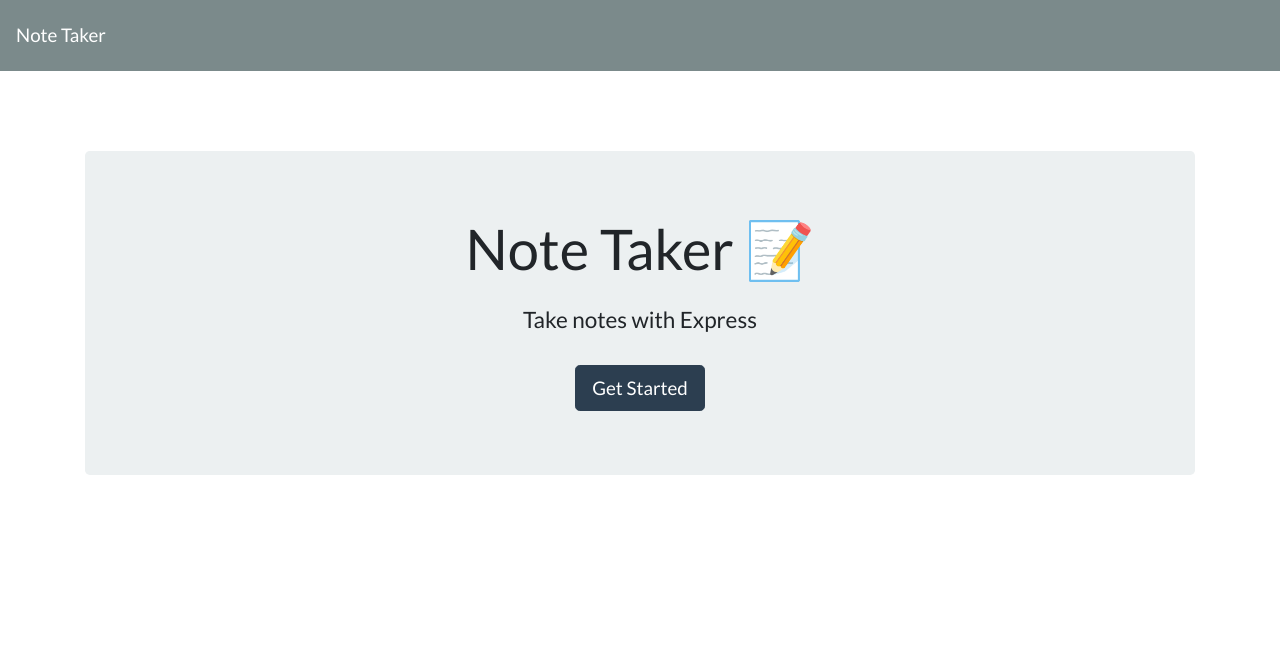
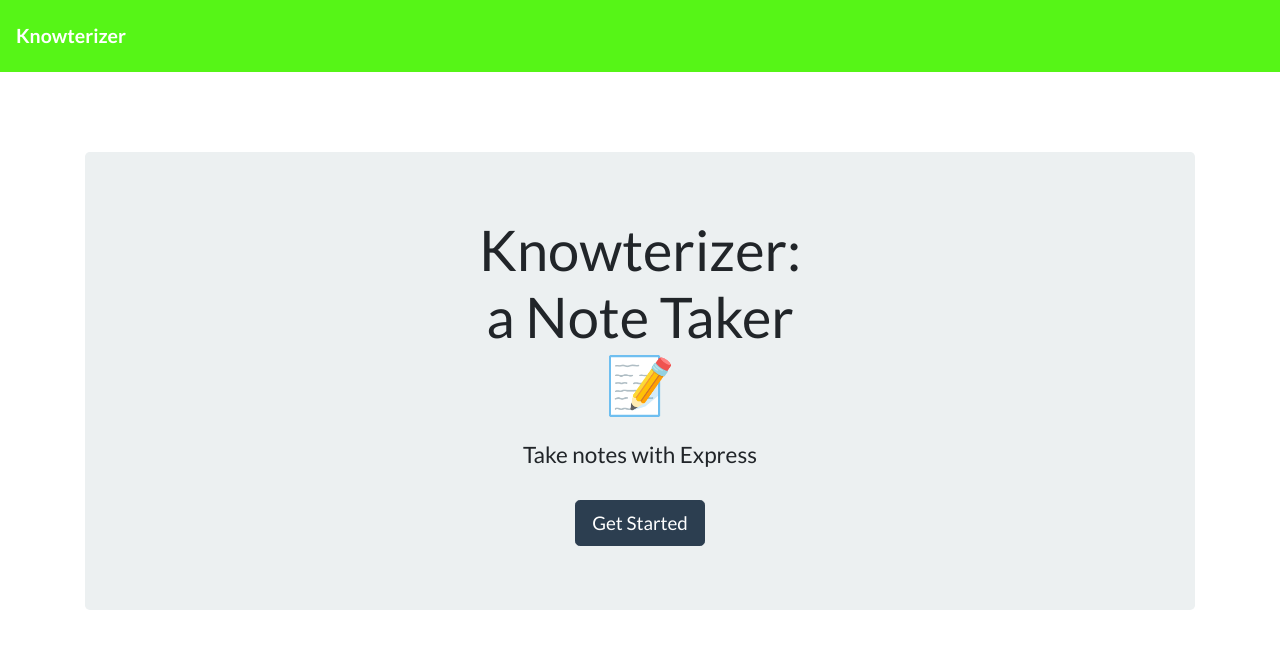
Before and after one commit to gusvalenzuela/note-orNot-toNote, a website: page Develop/public/index.html in a window 1280 px wide. Drawn offline with nearby package versions, Linux system fonts and the light colour scheme; no server answers.

Commit message:
name changes. playing with color

```diff
--- a/Develop/db/db.json
+++ b/Develop/db/db.json
@@ -1 +1 @@
-[{"title":"New Title","text":"Again another note\nss","id":0},{"title":"ENtry 3","text":"message","id":1},{"title":"5th Diitig","text":"note ttext","id":2},{"title":"Note Tiiiiitle","text":"Yes texxxt","id":3}]
+[{"title":"New Title","text":"Again another note\nss","id":0},{"title":"ENtry 3","text":"message","id":1},{"title":"5th Diitig","text":"note ttext","id":2},{"title":"Note Tiiiiitle","text":"Yes texxxt","id":3},{"title":"KCV","text":"Is beautfiul","id":4}]
--- a/Develop/public/assets/css/styles.css
+++ b/Develop/public/assets/css/styles.css
@@ -7,8 +7,15 @@
 .save-note {
   display: none;
 }
-.navbar{
-  background: #4aaaa5;
+.bg-grv{
+  background-color: #56f517;
+
+}
+.navbar a{
+  text-decoration: none;
+  color: #000;
+  font-weight: 800;
+  font-size: 1.3em;
 }
 
 .icons i {
--- a/Develop/public/index.html
+++ b/Develop/public/index.html
@@ -5,18 +5,19 @@
   <meta charset="UTF-8">
   <meta name="viewport" content="width=device-width, initial-scale=1.0">
   <meta http-equiv="X-UA-Compatible" content="ie=edge">
-  <title>Note Taker</title>
+  <title>Knowterizer | Home Page</title>
   <link rel="stylesheet" href="https://cdnjs.cloudflare.com/ajax/libs/bootswatch/4.1.3/flatly/bootstrap.min.css" />
+  <link rel="stylesheet" type="text/css" href="/assets/css/styles.css">
 </head>
 
 <body>
-  <nav class="navbar navbar-dark bg-dark">
-    <a class="navbar-brand" href="/">Note Taker
+  <nav class="navbar navbar-dark bg-grv">
+    <a class="navbar-brand text-grv" href="/">Knowterizer
     </a>
   </nav>
   <div class="container">
     <div style="margin-top: 80px;" class="jumbotron text-center">
-      <h1 class="display-4">Note Taker <span role="img" aria-label="Memo">📝</span></h1>
+      <h1 class="display-4">Knowterizer:<br>a Note Taker<br><span role="img" aria-label="Memo">📝</span></h1>
       <h4 class="mt-4">Take notes with Express</h4>
       <a class="btn btn-primary btn-lg mt-4" href="/notes" role="button">Get Started</a>
     </div>
```
Also changed, not shown: Develop/public/notes.html (+4 -3 lines).
